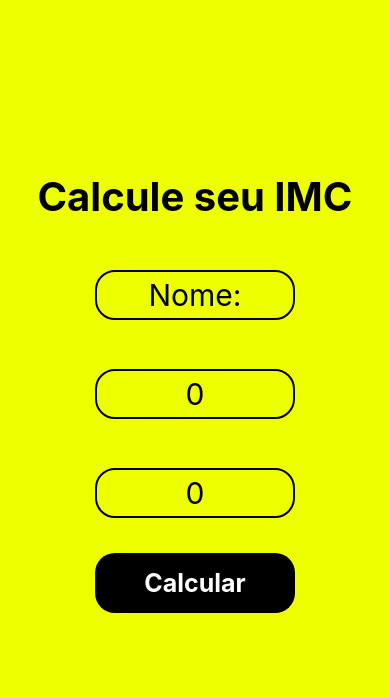
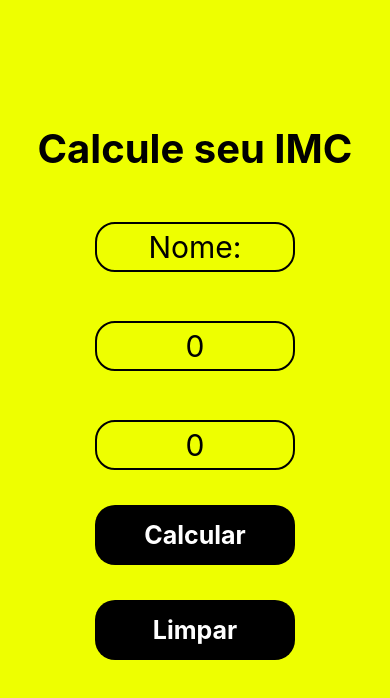
Before and after one commit to PLSR12/Imc-app, a React Native app: screen / in a window 390 px wide. Shown: the top 698 px of the page. Built offline with nearby package versions, Linux system fonts and the light colour scheme.

Commit message:
[*] added nutton for clear inputs

```diff
--- a/App.tsx
+++ b/App.tsx
@@ -65,15 +65,16 @@ export default function App() {
           onChangeText={(height: any) => setData({ ...data, height: height })}
         />
       </View>
-      {data.result === 0 ? (
-        <TouchableOpacity onPress={resultImc} style={styles.button}>
+      <TouchableOpacity onPress={resultImc} style={styles.button}>
+        {data.result === 0 ? (
           <Text style={styles.buttonText}>Calcular</Text>
-        </TouchableOpacity>
-      ) : (
-        <TouchableOpacity onPress={clearImc} style={styles.button}>
+        ) : (
           <Text style={styles.buttonText}>Calcular Novamente</Text>
-        </TouchableOpacity>
-      )}
+        )}
+      </TouchableOpacity>
+      <TouchableOpacity onPress={clearImc} style={styles.button}>
+        <Text style={styles.buttonText}>Limpar</Text>
+      </TouchableOpacity>
       <Text style={styles.result}>{data.result != 0 && data.result}</Text>
       <Text style={[styles.result, { fontSize: 40 }]}>{data.resultText}</Text>
     </View>
```
